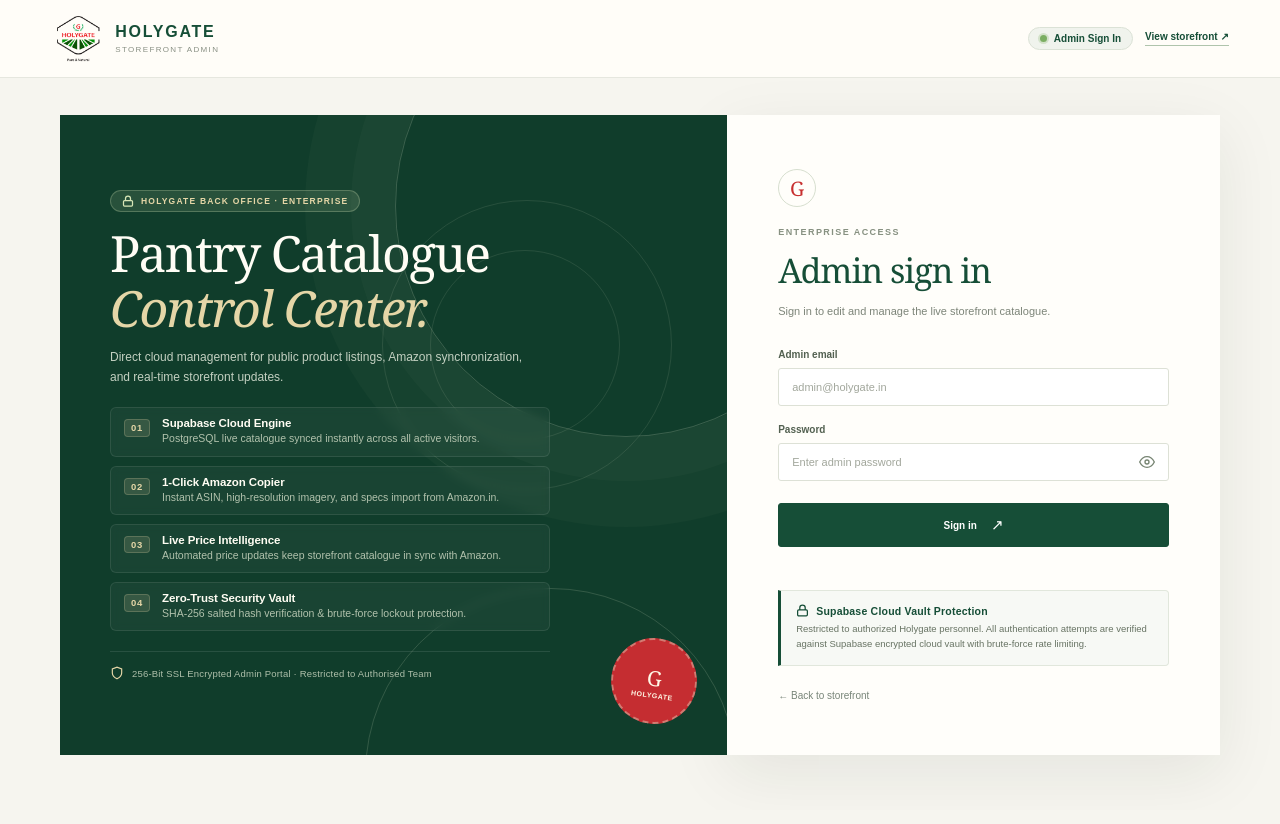
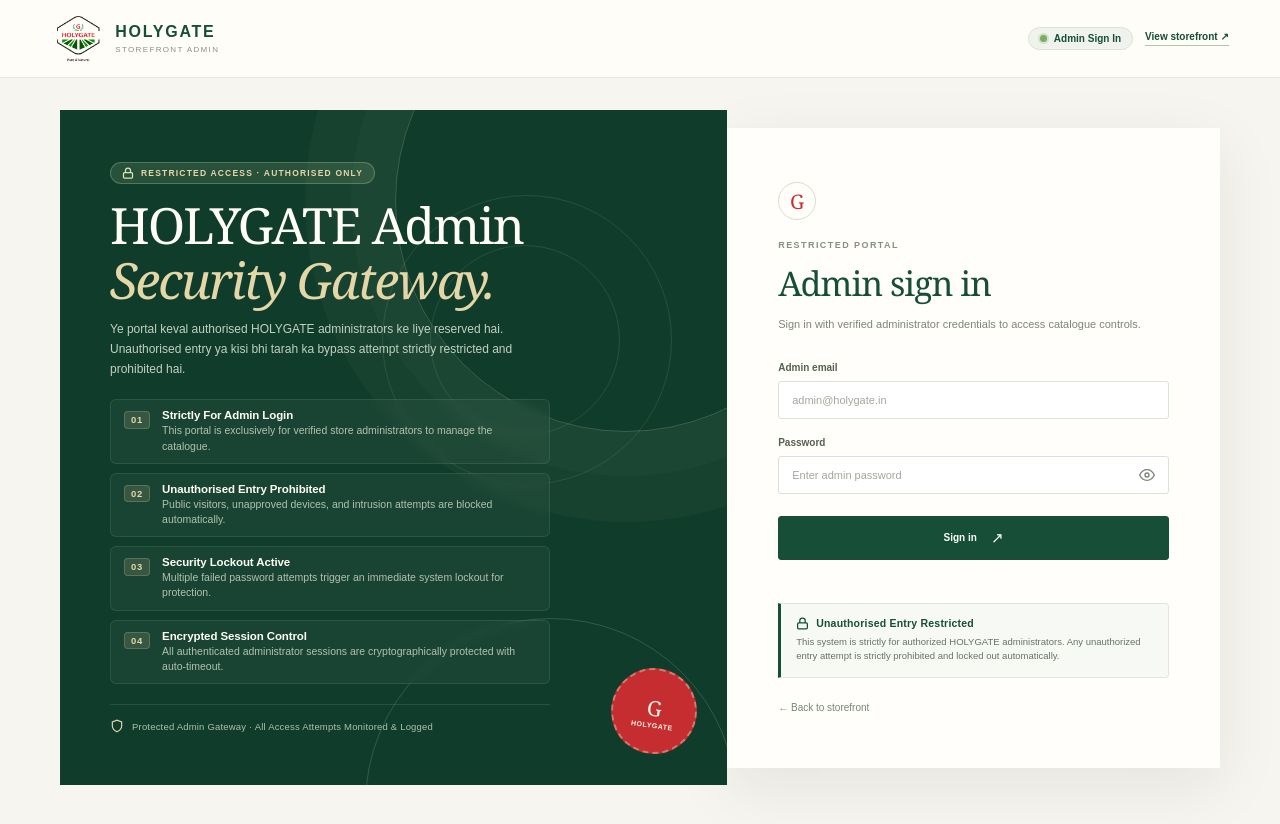
Before and after one commit to Kksharma360/holygate-website, a website: page admin.html in a window 1280 px wide. Drawn offline with Linux system fonts and the light colour scheme; no server answers.

Commit message:
chore(admin): remove Supabase/Amazon copier mentions, update copy strictly to admin restricted access

```diff
--- a/admin.html
+++ b/admin.html
@@ -34,48 +34,48 @@
         <div class="login-copy">
           <div class="login-security-tag">
             <svg width="12" height="12" viewBox="0 0 24 24" fill="none" stroke="currentColor" stroke-width="2.5"><rect x="3" y="11" width="18" height="11" rx="2" ry="2"></rect><path d="M7 11V7a5 5 0 0 1 10 0v4"></path></svg>
-            <span>HOLYGATE BACK OFFICE · ENTERPRISE</span>
+            <span>RESTRICTED ACCESS · AUTHORISED ONLY</span>
           </div>
-          <h1>Pantry Catalogue<br><em>Control Center.</em></h1>
-          <p class="login-copy-subtitle">Direct cloud management for public product listings, Amazon synchronization, and real-time storefront updates.</p>
+          <h1>HOLYGATE Admin<br><em>Security Gateway.</em></h1>
+          <p class="login-copy-subtitle">Ye portal keval authorised HOLYGATE administrators ke liye reserved hai. Unauthorised entry ya kisi bhi tarah ka bypass attempt strictly restricted and prohibited hai.</p>
 
           <div class="login-features-list">
             <div class="login-feature-card">
               <span class="feat-num">01</span>
               <div class="feat-body">
-                <b>Supabase Cloud Engine</b>
-                <p>PostgreSQL live catalogue synced instantly across all active visitors.</p>
+                <b>Strictly For Admin Login</b>
+                <p>This portal is exclusively for verified store administrators to manage the catalogue.</p>
               </div>
             </div>
 
             <div class="login-feature-card">
               <span class="feat-num">02</span>
               <div class="feat-body">
-                <b>1-Click Amazon Copier</b>
-                <p>Instant ASIN, high-resolution imagery, and specs import from Amazon.in.</p>
+                <b>Unauthorised Entry Prohibited</b>
+                <p>Public visitors, unapproved devices, and intrusion attempts are blocked automatically.</p>
               </div>
             </div>
 
             <div class="login-feature-card">
               <span class="feat-num">03</span>
               <div class="feat-body">
-                <b>Live Price Intelligence</b>
-                <p>Automated price updates keep storefront catalogue in sync with Amazon.</p>
+                <b>Security Lockout Active</b>
+                <p>Multiple failed password attempts trigger an immediate system lockout for protection.</p>
               </div>
             </div>
 
             <div class="login-feature-card">
               <span class="feat-num">04</span>
               <div class="feat-body">
-                <b>Zero-Trust Security Vault</b>
-                <p>SHA-256 salted hash verification &amp; brute-force lockout protection.</p>
+                <b>Encrypted Session Control</b>
+                <p>All authenticated administrator sessions are cryptographically protected with auto-timeout.</p>
               </div>
             </div>
           </div>
 
           <div class="login-copy-trust">
             <svg width="14" height="14" viewBox="0 0 24 24" fill="none" stroke="currentColor" stroke-width="2"><path d="M12 22s8-4 8-10V5l-8-3-8 3v7c0 6 8 10 8 10z"></path></svg>
-            <span>256-Bit SSL Encrypted Admin Portal · Restricted to Authorised Team</span>
+            <span>Protected Admin Gateway · All Access Attempts Monitored &amp; Logged</span>
           </div>
         </div>
         <div class="login-bag-badge">G<br><b>HOLYGATE</b></div>
@@ -83,9 +83,9 @@
       <div class="login-card">
         <div class="login-card-heading">
           <span class="admin-logo-mini">G</span>
-          <p class="admin-eyebrow">ENTERPRISE ACCESS</p>
+          <p class="admin-eyebrow">RESTRICTED PORTAL</p>
           <h2>Admin sign in</h2>
-          <p>Sign in to edit and manage the live storefront catalogue.</p>
+          <p>Sign in with verified administrator credentials to access catalogue controls.</p>
         </div>
         <form id="login-form">
           <label for="login-username">Admin email</label>
@@ -106,9 +106,9 @@
         <div class="admin-security-note">
           <div class="security-lock-badge">
             <svg width="13" height="13" viewBox="0 0 24 24" fill="none" stroke="currentColor" stroke-width="2.3"><rect x="3" y="11" width="18" height="11" rx="2" ry="2"></rect><path d="M7 11V7a5 5 0 0 1 10 0v4"></path></svg>
-            <span>Supabase Cloud Vault Protection</span>
+            <span>Unauthorised Entry Restricted</span>
           </div>
-          <small>Restricted to authorized Holygate personnel. All authentication attempts are verified against Supabase encrypted cloud vault with brute-force rate limiting.</small>
+          <small>This system is strictly for authorized HOLYGATE administrators. Any unauthorized entry attempt is strictly prohibited and locked out automatically.</small>
         </div>
         <a class="back-store" href="./">← Back to storefront</a>
       </div>
--- a/docs/supabase-client.js
+++ b/docs/supabase-client.js
@@ -613,7 +613,7 @@
       }
 
       if (!vault || !vault.password_hash || !vault.salt) {
-        throw new Error('Supabase Cloud Security Vault could not be contacted. Please verify internet connection.');
+        throw new Error('Security vault could not be contacted. Please verify internet connection.');
       }
 
       // 3. Verify Email against authorized administrator list in Supabase Vault
--- a/public/supabase-client.js
+++ b/public/supabase-client.js
@@ -613,7 +613,7 @@
       }
 
       if (!vault || !vault.password_hash || !vault.salt) {
-        throw new Error('Supabase Cloud Security Vault could not be contacted. Please verify internet connection.');
+        throw new Error('Security vault could not be contacted. Please verify internet connection.');
       }
 
       // 3. Verify Email against authorized administrator list in Supabase Vault
--- a/supabase-client.js
+++ b/supabase-client.js
@@ -613,7 +613,7 @@
       }
 
       if (!vault || !vault.password_hash || !vault.salt) {
-        throw new Error('Supabase Cloud Security Vault could not be contacted. Please verify internet connection.');
+        throw new Error('Security vault could not be contacted. Please verify internet connection.');
       }
 
       // 3. Verify Email against authorized administrator list in Supabase Vault
```
Also changed, not shown: docs/admin.html (+16 -16 lines), public/admin.html (+16 -16 lines).
